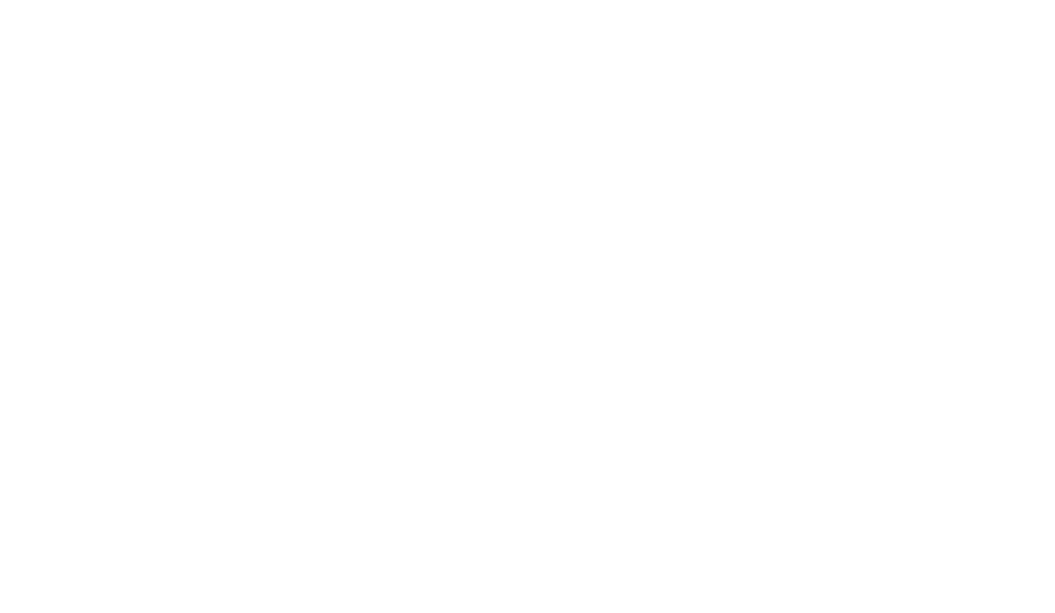
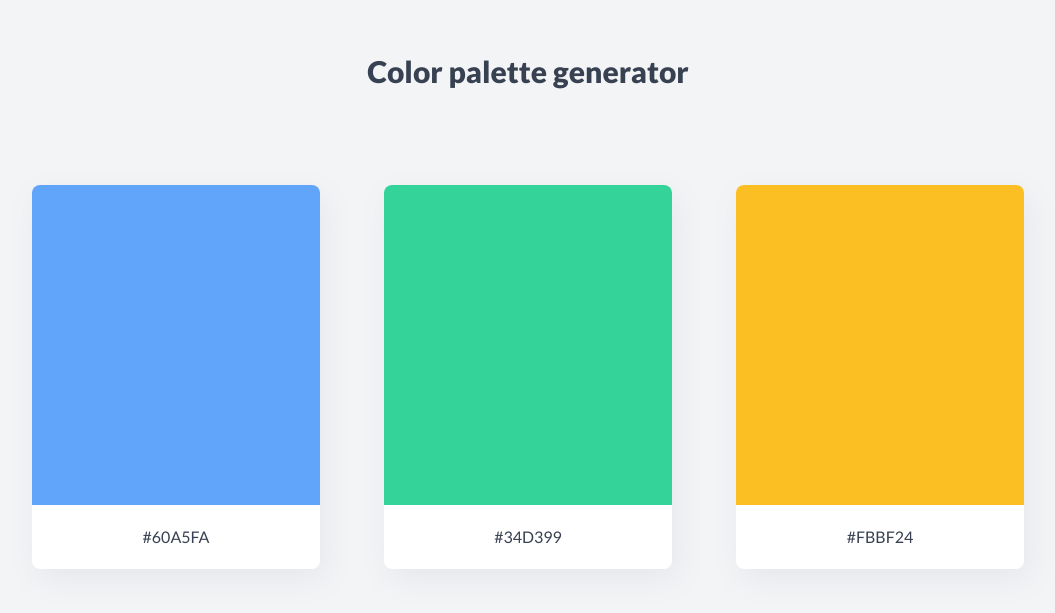
Before and after one commit to thamika123/palette-generator, a React (Vite) app: page / in a window 1280 px wide. Shown: the part 187-800 px from the top of the page, without its empty margins (112-1167 px from the left). Built offline with nearby package versions, Linux system fonts and the light colour scheme.

Commit message:
Built a static version using Tailwind colors.

```diff
--- /dev/null
+++ b/src/components/Card.jsx
@@ -0,0 +1,17 @@
+function Card(props) {
+    return (
+        <div className="w-72 h-96 m-8 shadow-lg rounded-lg bg-white">
+            <div
+                className="w-full h-80 rounded-t-lg"
+                style={{ background: props.color }}
+            ></div>
+            <div className="w-full h-16 flex items-center justify-center">
+                <h2 className="text-gray-700 font-sans font-lg">
+                    {props.color}
+                </h2>
+            </div>
+        </div>
+    );
+}
+
+export default Card;
--- a/src/index.html
+++ b/src/index.html
@@ -5,9 +5,16 @@
         <meta name="viewport" content="width=device-width, initial-scale=1" />
         <title>Quizzify</title>
 
+        <link rel="preconnect" href="https://fonts.googleapis.com" />
+        <link rel="preconnect" href="https://fonts.gstatic.com" crossorigin />
+        <link
+            href="https://fonts.googleapis.com/css2?family=Lato:wght@400;900&display=swap"
+            rel="stylesheet"
+        />
+
         <link rel="stylesheet" href="index.css" />
     </head>
-    <body>
+    <body class="bg-gray-100">
         <div id="root"></div>
         <script src="index.jsx" type="module"></script>
     </body>
--- a/src/index.jsx
+++ b/src/index.jsx
@@ -1,8 +1,22 @@
 import React from "react";
 import ReactDOM from "react-dom";
 
+import Card from "./components/Card";
+
 function App() {
-    return <div></div>;
+    return (
+        <div>
+            <h1 className="text-center mt-32 md:mt-48 lg:mt-60 text-3xl font-sans font-black text-gray-700">
+                Color palette generator
+            </h1>
+            <div className="flex flex-row flex-wrap justify-center mt-16">
+                <Card color="#60A5FA" />
+                <Card color="#34D399" />
+                <Card color="#FBBF24" />
+                <Card color="#F87171" />
+            </div>
+        </div>
+    );
 }
 
 ReactDOM.render(<App />, document.querySelector("#root"));
--- a/tailwind.config.js
+++ b/tailwind.config.js
@@ -5,7 +5,14 @@
     ],
     darkMode: false, // or 'media' or 'class'
     theme: {
-        extend: {},
+        fontFamily: {
+            "sans": ["Lato"],
+        },
+        extend: {
+            boxShadow: {
+                "lg": "5px 10px 30px #e5e7eb",
+            },
+        },
     },
     variants: {
         extend: {},
```
